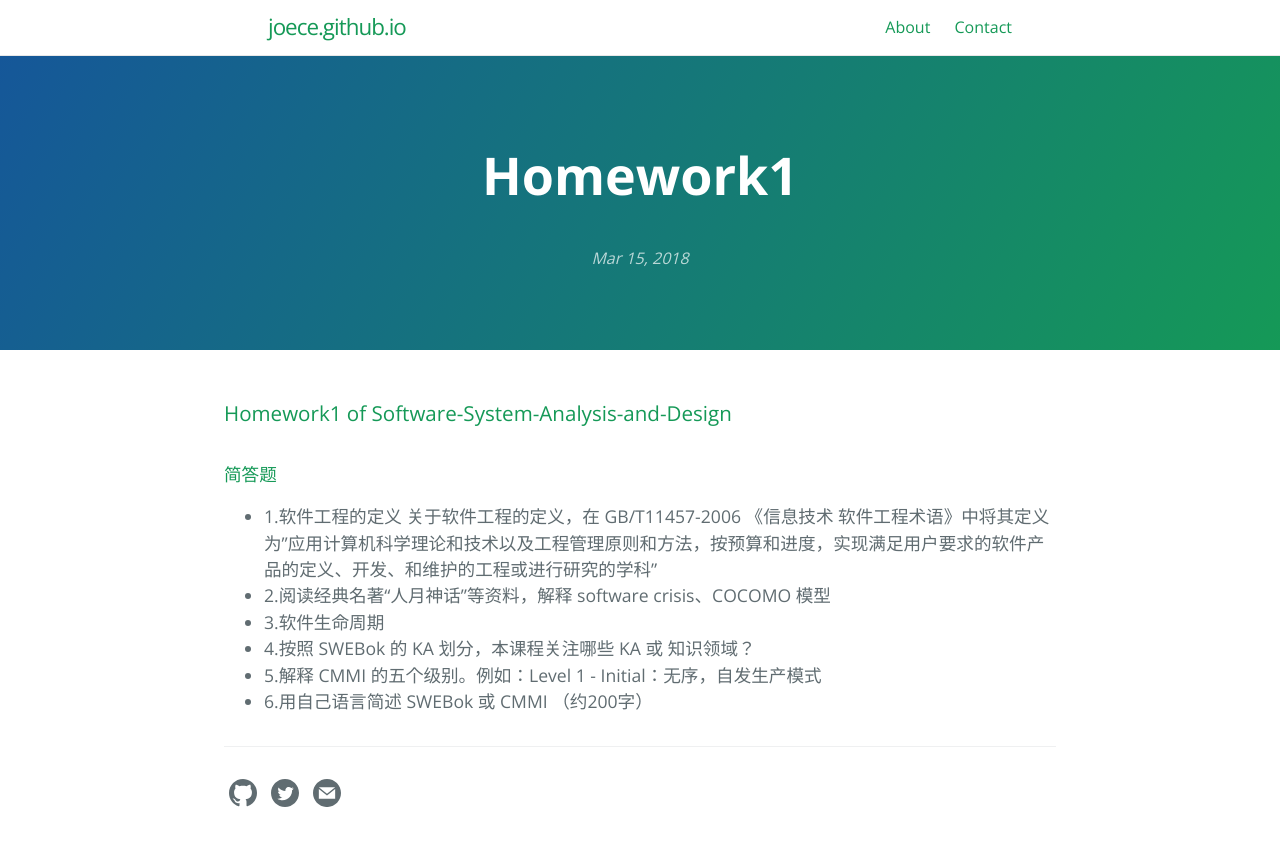
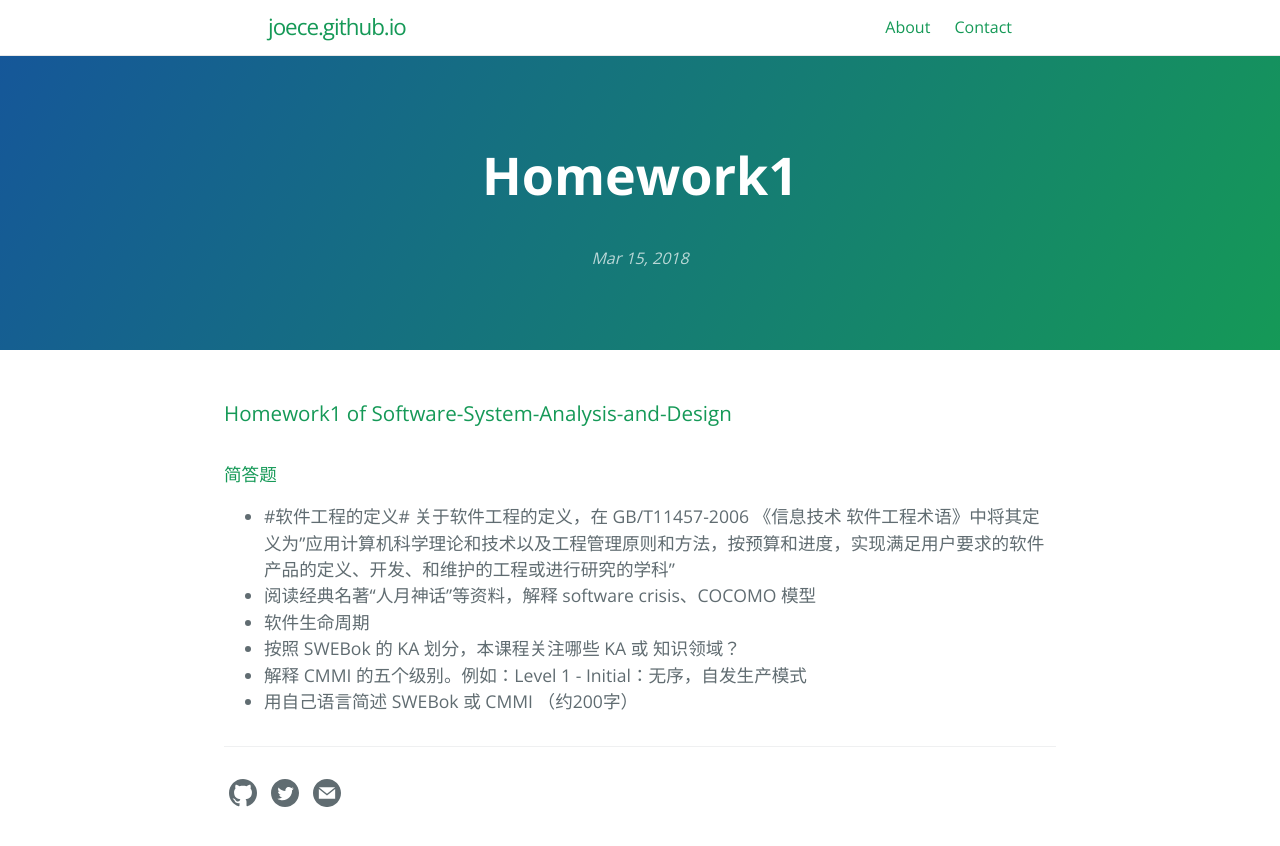
Before and after one commit to joece/joece.github.io, a Jekyll site: the page built from _posts/2018-03-15-Software-System-Analysis-and-Design-Homework1.md, in a window 1280 px wide. Shown: the top 846 px of the page. Built offline with Jekyll 4.4.1, drawn with Linux system fonts in a browser that asks for light colours.

Commit message:
Update 2018-03-15-Software-System-Analysis-and-Design-Homework1.md

```diff
--- a/_posts/2018-03-15-Software-System-Analysis-and-Design-Homework1.md
+++ b/_posts/2018-03-15-Software-System-Analysis-and-Design-Homework1.md
@@ -5,10 +5,10 @@ title: "Homework1"
 ### Homework1 of Software-System-Analysis-and-Design
 
 #### 简答题
-- 1.软件工程的定义
+- #软件工程的定义#
 关于软件工程的定义，在 GB/T11457-2006 《信息技术 软件工程术语》中将其定义为"应用计算机科学理论和技术以及工程管理原则和方法，按预算和进度，实现满足用户要求的软件产品的定义、开发、和维护的工程或进行研究的学科"
-- 2.阅读经典名著“人月神话”等资料，解释 software crisis、COCOMO 模型
-- 3.软件生命周期
-- 4.按照 SWEBok 的 KA 划分，本课程关注哪些 KA 或 知识领域？
-- 5.解释 CMMI 的五个级别。例如：Level 1 - Initial：无序，自发生产模式
-- 6.用自己语言简述 SWEBok 或 CMMI （约200字）
+- 阅读经典名著“人月神话”等资料，解释 software crisis、COCOMO 模型
+- 软件生命周期
+- 按照 SWEBok 的 KA 划分，本课程关注哪些 KA 或 知识领域？
+- 解释 CMMI 的五个级别。例如：Level 1 - Initial：无序，自发生产模式
+- 用自己语言简述 SWEBok 或 CMMI （约200字）
```
